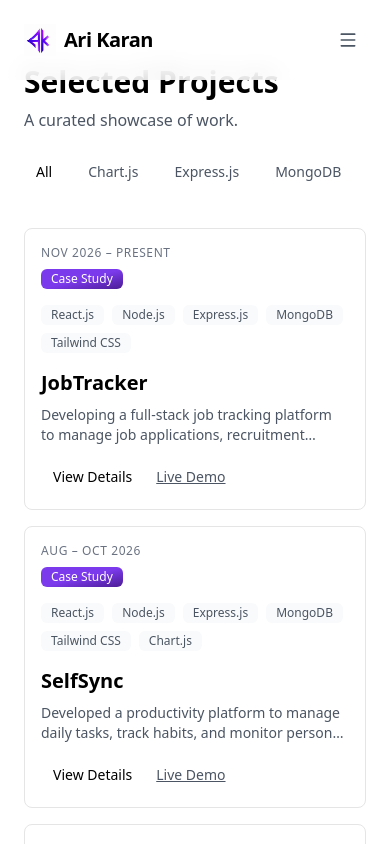
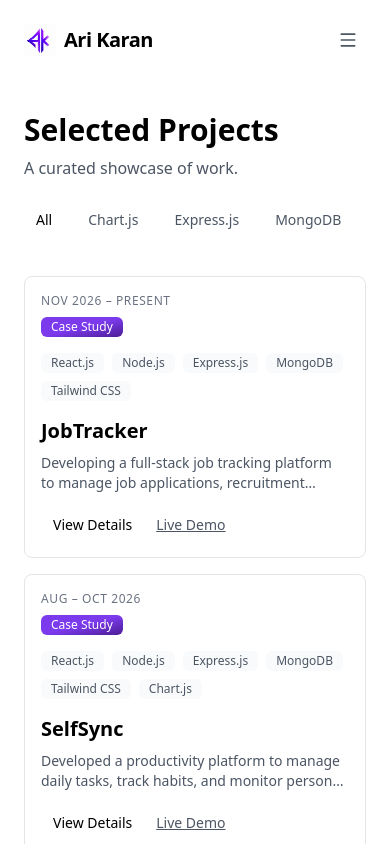
Before and after one commit to itarikaran/portfolio, a React (Vite) app: page /projects in a window 390 px wide. Shown: the top 844 px of the page. Built offline with nearby package versions, Linux system fonts and the light colour scheme.

Commit message:
fix: resolve mobile header overlap in projects section

```diff
--- a/src/pages/Projects.jsx
+++ b/src/pages/Projects.jsx
@@ -16,7 +16,7 @@ export default function Projects() {
 
   return (
     <div className="bg-white">
-      <Section padding="py-16 sm:py-24">
+      <Section padding="pt-28 pb-16 sm:py-24">
         <Container>
           <div className="flex flex-col lg:flex-row lg:justify-between lg:items-end gap-6 mb-10 sm:mb-12">
             <div>
```
